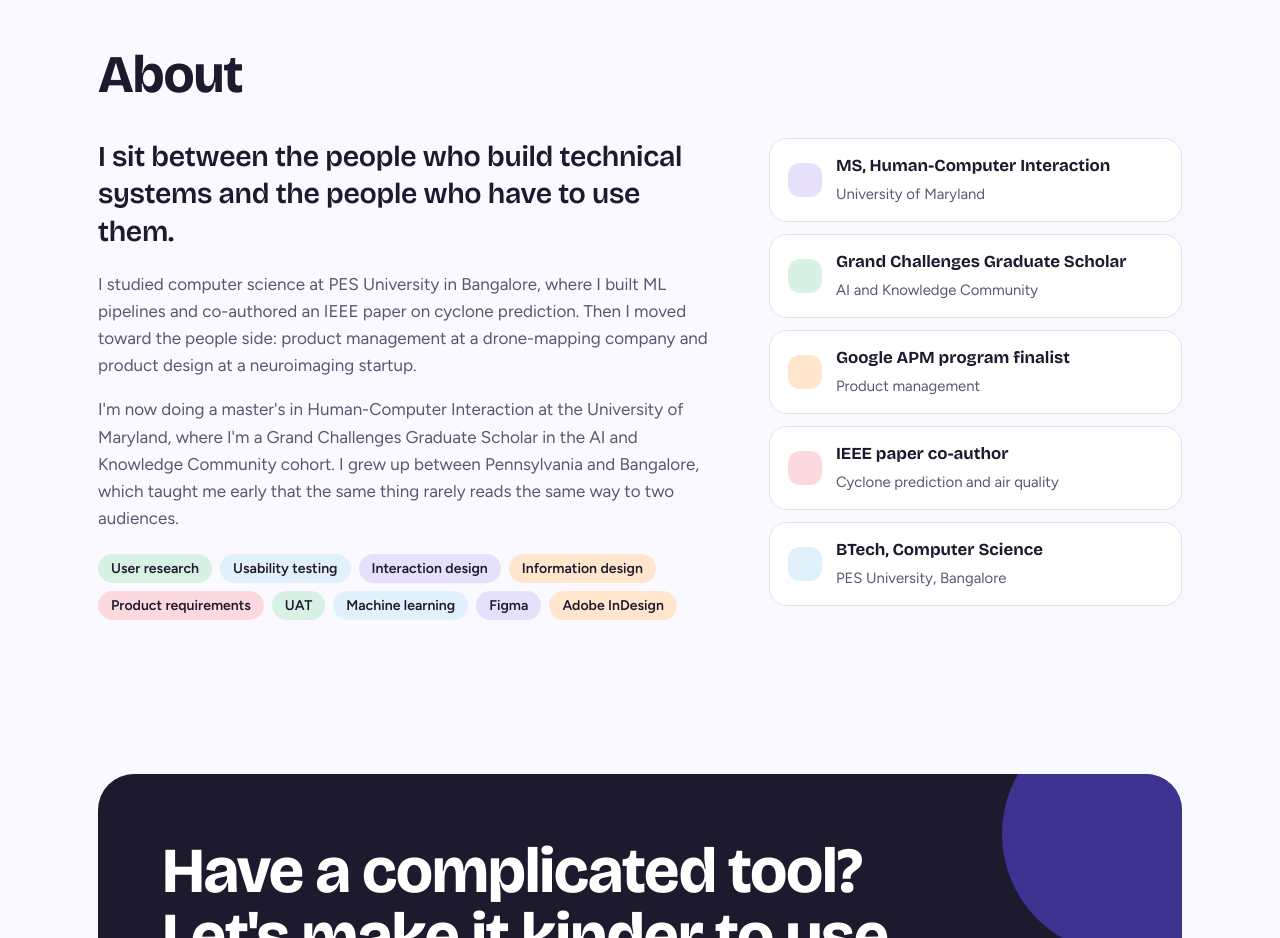
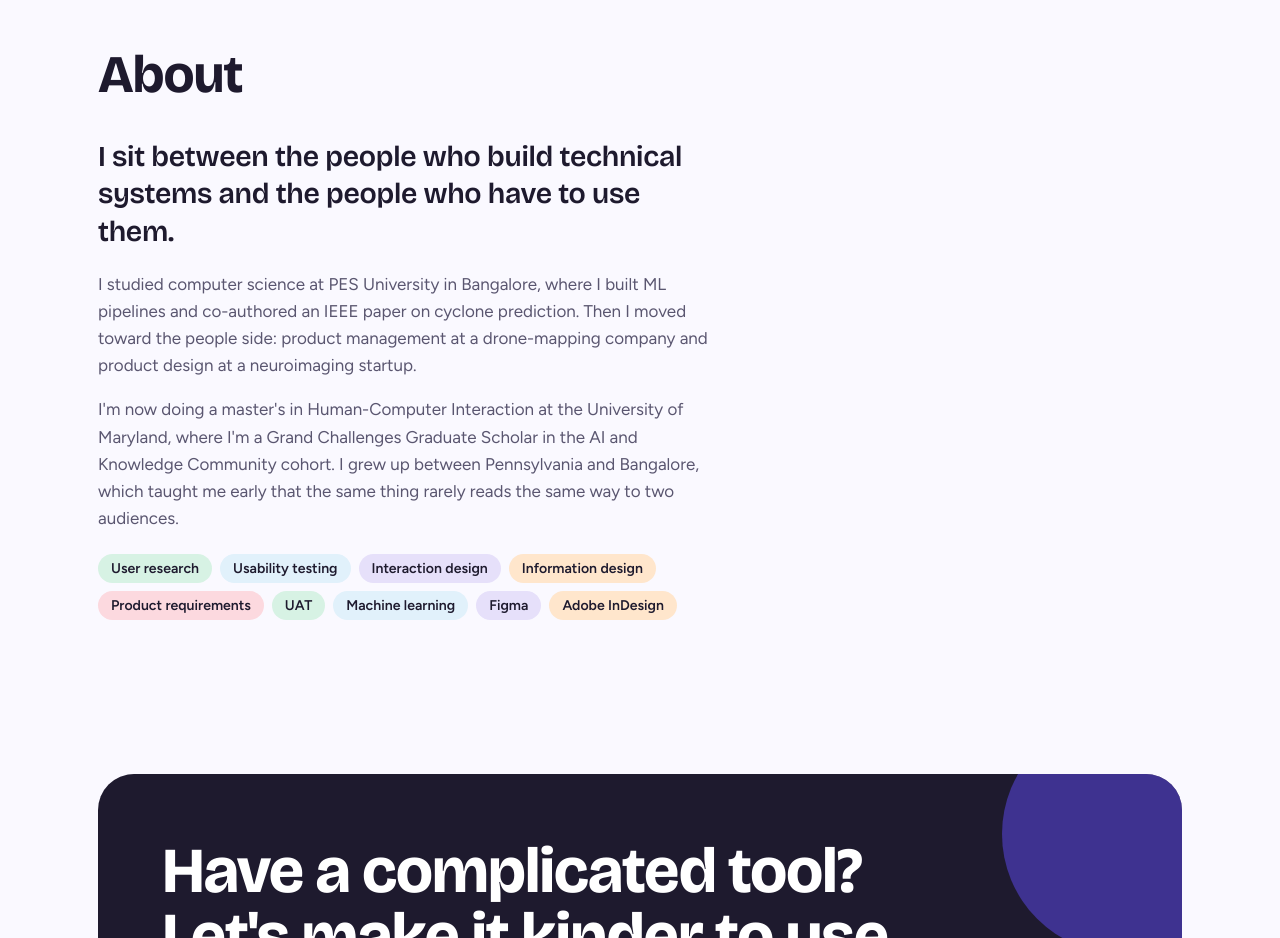
Before and after one commit to sonakshiii/sonakshiii.github.io, a plain HTML site: page index.html in a window 1280 px wide. Shown: the part 2020-2958 px from the top of the page. Drawn offline with nearby package versions, Linux system fonts and the light colour scheme.

Commit message:
remove about right side

```diff
--- a/index.html
+++ b/index.html
@@ -80,13 +80,7 @@
           <span style="--c:var(--mint)">User research</span><span style="--c:var(--sky)">Usability testing</span><span style="--c:var(--lav)">Interaction design</span><span style="--c:var(--peach)">Information design</span><span style="--c:var(--pink)">Product requirements</span><span style="--c:var(--mint)">UAT</span><span style="--c:var(--sky)">Machine learning</span><span style="--c:var(--lav)">Figma</span><span style="--c:var(--peach)">Adobe InDesign</span>
         </div>
       </div>
-      <ul class="facts">
-        <li style="--c:var(--lav)"><i></i><div><b>MS, Human-Computer Interaction</b><span>University of Maryland</span></div></li>
-        <li style="--c:var(--mint)"><i></i><div><b>Grand Challenges Graduate Scholar</b><span>AI and Knowledge Community</span></div></li>
-        <li style="--c:var(--peach)"><i></i><div><b>Google APM program finalist</b><span>Product management</span></div></li>
-        <li style="--c:var(--pink)"><i></i><div><b>IEEE paper co-author</b><span>Cyclone prediction and air quality</span></div></li>
-        <li style="--c:var(--sky)"><i></i><div><b>BTech, Computer Science</b><span>PES University, Bangalore</span></div></li>
-      </ul>
+
     </div>
   </div></section>
 
```
